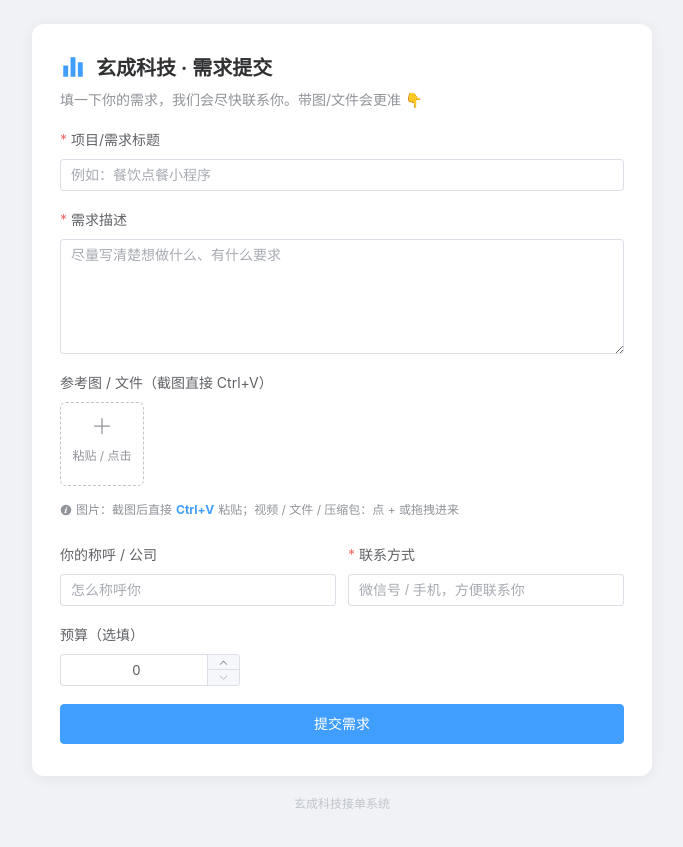
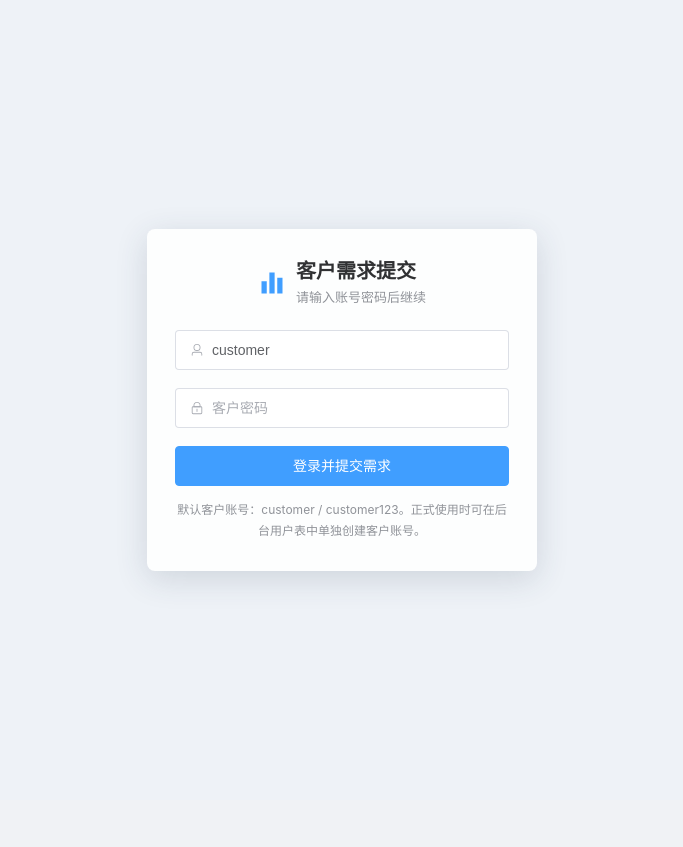
Before and after one commit to jiangyi3265/xuancheng-order-app, a Vue app: page /#/customer-login in a window 1280 px wide. Shown: the whole page, without its empty margins (298-981 px from the left). After the commit the page ends 800 px from the top, so only its background shows below. Built offline with nearby package versions, Linux system fonts and the light colour scheme.

Commit message:
Add customer login for intake

```diff
--- a/package.json
+++ b/package.json
@@ -2,7 +2,7 @@
   "name": "xuancheng-order-app",
   "version": "1.0.0",
   "private": true,
-  "description": "玄成科技接单系统用户端，提供客户需求提交和附件上传入口。",
+  "description": "玄成科技接单系统用户端，提供客户账号登录、需求提交和附件上传入口。",
   "scripts": {
     "dev": "vite --port 5174",
     "build": "vite build",
@@ -11,7 +11,8 @@
   "dependencies": {
     "@element-plus/icons-vue": "^2.3.1",
     "element-plus": "^2.7.6",
-    "vue": "^3.4.31"
+    "vue": "^3.4.31",
+    "vue-router": "^4.4.0"
   },
   "devDependencies": {
     "@vitejs/plugin-vue": "^5.0.5",
--- a/src/App.vue
+++ b/src/App.vue
@@ -1,7 +1,3 @@
 <template>
-  <IntakePage />
+  <router-view />
 </template>
-
-<script setup>
-import IntakePage from '@/views/intake/index.vue'
-</script>
--- a/src/main.js
+++ b/src/main.js
@@ -5,6 +5,7 @@ import zhCn from 'element-plus/es/locale/lang/zh-cn'
 import * as ElementPlusIconsVue from '@element-plus/icons-vue'
 
 import App from './App.vue'
+import router from './router'
 import './styles/index.scss'
 
 const app = createApp(App)
@@ -14,4 +15,5 @@ for (const [key, component] of Object.entries(ElementPlusIconsVue)) {
 }
 
 app.use(ElementPlus, { locale: zhCn })
+app.use(router)
 app.mount('#app')
--- /dev/null
+++ b/src/mock/store.js
@@ -0,0 +1,45 @@
+import { ref } from 'vue'
+
+export const customerToken = ref(localStorage.getItem('customerToken') || '')
+export const customerName = ref(localStorage.getItem('customerName') || '')
+
+export async function customerLogin(username, password) {
+  const res = await fetch('/login', {
+    method: 'POST',
+    headers: { 'Content-Type': 'application/json' },
+    body: JSON.stringify({ username, password })
+  })
+  const json = await res.json()
+  if (json.code !== 200) throw new Error(json.msg || '登录失败')
+  customerToken.value = json.token
+  customerName.value = username
+  localStorage.setItem('customerToken', json.token)
+  localStorage.setItem('customerName', username)
+}
+
+export function customerLogout() {
+  customerToken.value = ''
+  customerName.value = ''
+  localStorage.removeItem('customerToken')
+  localStorage.removeItem('customerName')
+}
+
+export async function customerHttp(url, opts = {}) {
+  const { headers: h, ...rest } = opts
+  const res = await fetch(url, {
+    headers: {
+      'Content-Type': 'application/json',
+      ...(customerToken.value ? { Authorization: 'Bearer ' + customerToken.value } : {}),
+      ...(h || {})
+    },
+    ...rest
+  })
+  const json = await res.json()
+  if (json.code === 401) {
+    customerLogout()
+    if (location.hash !== '#/customer-login') location.hash = '#/customer-login'
+    throw new Error('客户登录已过期，请重新登录')
+  }
+  if (json.code !== 200) throw new Error(json.msg || '请求失败')
+  return json.data
+}
--- /dev/null
+++ b/src/views/customer-login/index.vue
@@ -0,0 +1,113 @@
+<template>
+  <div class="customer-login-page">
+    <section class="login-panel">
+      <div class="brand">
+        <el-icon :size="28" color="#409eff"><Histogram /></el-icon>
+        <div>
+          <strong>客户需求提交</strong>
+          <span>请输入账号密码后继续</span>
+        </div>
+      </div>
+
+      <el-form class="form" @submit.prevent="doLogin">
+        <el-form-item>
+          <el-input v-model="username" size="large" placeholder="客户账号" :prefix-icon="User" @keyup.enter="doLogin" />
+        </el-form-item>
+        <el-form-item>
+          <el-input
+            v-model="password"
+            size="large"
+            type="password"
+            show-password
+            placeholder="客户密码"
+            :prefix-icon="Lock"
+            @keyup.enter="doLogin"
+          />
+        </el-form-item>
+        <el-button type="primary" size="large" class="submit" :loading="loading" @click="doLogin">
+          登录并提交需求
+        </el-button>
+      </el-form>
+
+      <p class="hint">默认客户账号：customer / customer123。正式使用时可在后台用户表中单独创建客户账号。</p>
+    </section>
+  </div>
+</template>
+
+<script setup>
+import { ref } from 'vue'
+import { useRoute, useRouter } from 'vue-router'
+import { ElMessage } from 'element-plus'
+import { Histogram, User, Lock } from '@element-plus/icons-vue'
+import { customerLogin } from '@/mock/store'
+
+const route = useRoute()
+const router = useRouter()
+const username = ref('customer')
+const password = ref('')
+const loading = ref(false)
+
+async function doLogin() {
+  if (!username.value || !password.value) return ElMessage.warning('请输入客户账号和密码')
+  loading.value = true
+  try {
+    await customerLogin(username.value, password.value)
+    ElMessage.success('登录成功')
+    router.push(route.query.redirect || '/intake')
+  } catch (e) {
+    ElMessage.error(e.message || '登录失败')
+  } finally {
+    loading.value = false
+  }
+}
+</script>
+
+<style scoped>
+.customer-login-page {
+  min-height: 100vh;
+  display: flex;
+  align-items: center;
+  justify-content: center;
+  background: #eef2f7;
+  padding: 16px;
+}
+.login-panel {
+  width: 100%;
+  max-width: 390px;
+  background: #fdfefe;
+  border-radius: 8px;
+  padding: 30px 28px;
+  box-shadow: 0 8px 32px rgba(42, 62, 86, 0.16);
+}
+.brand {
+  display: flex;
+  align-items: center;
+  justify-content: center;
+  gap: 10px;
+  color: #303133;
+}
+.brand strong {
+  display: block;
+  font-size: 20px;
+  line-height: 1.2;
+}
+.brand span {
+  display: block;
+  margin-top: 4px;
+  color: #909399;
+  font-size: 13px;
+}
+.form {
+  margin-top: 24px;
+}
+.submit {
+  width: 100%;
+}
+.hint {
+  margin: 14px 0 0;
+  color: #909399;
+  font-size: 12px;
+  line-height: 1.7;
+  text-align: center;
+}
+</style>
--- a/src/views/intake/index.vue
+++ b/src/views/intake/index.vue
@@ -1,22 +1,40 @@
 <template>
   <div class="intake-page">
-    <div class="intake-card">
+    <div class="intake-shell">
+      <header class="topbar">
         <div class="brand">
           <el-icon :size="26" color="#409eff"><Histogram /></el-icon>
-        <span>玄成科技 · 需求提交</span>
+          <div>
+            <strong>玄成科技需求提交</strong>
+            <span>登录后提交项目资料</span>
+          </div>
+        </div>
+        <div class="account">
+          <span>{{ customerName || '客户账号' }}</span>
+          <el-button text type="primary" @click="doLogout">退出</el-button>
+        </div>
+      </header>
+
+      <section class="intake-card">
+        <template v-if="!done">
+          <div class="intro">
+            <h1>把需求、资料、联系方式一次说清楚</h1>
+            <p>提交后会自动进入接单系统，我们会在后台分配负责人并跟进。</p>
           </div>
 
-      <template v-if="!done">
-        <p class="sub">填一下你的需求，我们会尽快联系你。带图/文件会更准 👇</p>
-
           <el-form label-position="top" class="form">
-          <el-form-item label="项目/需求标题" required>
-            <el-input v-model="form.title" placeholder="例如：餐饮点餐小程序" />
+            <el-form-item label="项目 / 需求标题" required>
+              <el-input v-model="form.title" placeholder="例如：餐饮门店点餐小程序" />
             </el-form-item>
             <el-form-item label="需求描述" required>
-            <el-input v-model="form.requirement" type="textarea" :rows="5" placeholder="尽量写清楚想做什么、有什么要求" />
+              <el-input
+                v-model="form.requirement"
+                type="textarea"
+                :rows="5"
+                placeholder="尽量写清楚想做什么、已有资料、交付时间、参考链接等"
+              />
             </el-form-item>
-          <el-form-item label="参考图 / 文件（截图直接 Ctrl+V）">
+            <el-form-item label="参考图 / 文件">
               <AttachmentUploader v-model="form.attachments" />
             </el-form-item>
             <el-row :gutter="12">
@@ -27,15 +45,21 @@
               </el-col>
               <el-col :xs="24" :sm="12">
                 <el-form-item label="联系方式" required>
-                <el-input v-model="form.contact" placeholder="微信号 / 手机，方便联系你" />
+                  <el-input v-model="form.contact" placeholder="微信号 / 手机号" />
                 </el-form-item>
               </el-col>
             </el-row>
-          <el-form-item label="预算（选填）">
-            <el-input-number v-model="form.amount" :min="0" :step="100" controls-position="right" style="width: 180px" />
+            <el-form-item label="预算">
+              <el-input-number
+                v-model="form.amount"
+                :min="0"
+                :step="100"
+                controls-position="right"
+                style="width: 180px"
+              />
             </el-form-item>
 
-          <el-button type="primary" size="large" :loading="submitting" style="width: 100%" @click="submit">
+            <el-button type="primary" size="large" :loading="submitting" class="submit" @click="submit">
               提交需求
             </el-button>
           </el-form>
@@ -43,21 +67,26 @@
 
         <div v-else class="done">
           <el-icon :size="56" color="#67c23a"><CircleCheckFilled /></el-icon>
-        <h3>提交成功！</h3>
-        <p>我们已收到你的需求，会尽快联系你。</p>
-        <el-button @click="reset">再提交一个</el-button>
+          <h2>提交成功</h2>
+          <p>我们已收到你的需求，会尽快联系你确认细节。</p>
+          <el-button type="primary" @click="reset">继续提交</el-button>
         </div>
+      </section>
+
+      <p class="foot">玄成科技接单系统</p>
     </div>
-    <p class="foot">玄成科技接单系统</p>
   </div>
 </template>
 
 <script setup>
 import { reactive, ref } from 'vue'
+import { useRouter } from 'vue-router'
 import { ElMessage } from 'element-plus'
 import { Histogram, CircleCheckFilled } from '@element-plus/icons-vue'
 import AttachmentUploader from '@/components/AttachmentUploader.vue'
+import { customerHttp, customerLogout, customerName } from '@/mock/store'
 
+const router = useRouter()
 const blank = () => ({ title: '', requirement: '', customer: '', contact: '', amount: 0, attachments: [] })
 const form = reactive(blank())
 const submitting = ref(false)
@@ -66,13 +95,13 @@ const done = ref(false)
 async function submit() {
   if (!form.title.trim()) return ElMessage.warning('请填写需求标题')
   if (!form.requirement.trim()) return ElMessage.warning('请描述一下需求')
-  if (!form.contact.trim()) return ElMessage.warning('请留个联系方式，方便我们联系你')
+  if (!form.contact.trim()) return ElMessage.warning('请留下联系方式，方便我们联系你')
   submitting.value = true
   try {
     const payload = {
       title: form.title.trim(),
       requirement: form.requirement.trim(),
-      customer: form.customer.trim(),
+      customer: form.customer.trim() || customerName.value,
       contact: form.contact.trim(),
       amount: form.amount || 0,
       attachments: [...form.attachments],
@@ -80,15 +109,12 @@ async function submit() {
       ownerId: 2,
       status: 'pending',
       priority: 'medium',
-      byUserName: form.customer.trim() || '客户提交'
+      byUserName: form.customer.trim() || customerName.value || '客户提交'
     }
-    const res = await fetch('/jiedan/order/intake', {
+    await customerHttp('/jiedan/order/intake', {
       method: 'POST',
-      headers: { 'Content-Type': 'application/json' },
       body: JSON.stringify(payload)
     })
-    const j = await res.json()
-    if (j.code !== 200) throw new Error(j.msg || '提交失败')
     done.value = true
   } catch (e) {
     ElMessage.error('提交失败：' + e.message)
@@ -101,6 +127,11 @@ function reset() {
   Object.assign(form, blank())
   done.value = false
 }
+
+function doLogout() {
+  customerLogout()
+  router.push('/customer-login')
+}
 </script>
 
 <style scoped>
@@ -108,49 +139,89 @@ function reset() {
   min-height: 100vh;
   background: #f0f2f5;
   padding: 24px 16px;
+}
+.intake-shell {
+  width: 100%;
+  max-width: 760px;
+  margin: 0 auto;
+}
+.topbar {
   display: flex;
-  flex-direction: column;
+  justify-content: space-between;
   align-items: center;
-}
-.intake-card {
-  width: 100%;
-  max-width: 620px;
-  background: #fff;
-  border-radius: 12px;
-  padding: 28px 28px 32px;
-  box-shadow: 0 2px 16px rgba(0, 0, 0, 0.06);
+  gap: 16px;
+  margin-bottom: 16px;
 }
 .brand {
   display: flex;
   align-items: center;
   gap: 10px;
-  font-size: 20px;
-  font-weight: 700;
   color: #303133;
 }
-.sub {
+.brand strong {
+  display: block;
+  font-size: 18px;
+  line-height: 1.2;
+}
+.brand span {
+  display: block;
+  margin-top: 3px;
+  font-size: 13px;
   color: #909399;
+}
+.account {
+  display: flex;
+  align-items: center;
+  gap: 8px;
+  color: #606266;
   font-size: 14px;
-  margin: 8px 0 20px;
+  white-space: nowrap;
 }
-.form {
-  margin-top: 6px;
+.intake-card {
+  background: #fdfefe;
+  border-radius: 8px;
+  padding: 28px;
+  box-shadow: 0 2px 16px rgba(0, 0, 0, 0.06);
+}
+.intro h1 {
+  margin: 0;
+  font-size: 22px;
+  line-height: 1.35;
+  color: #303133;
+}
+.intro p {
+  margin: 8px 0 22px;
+  color: #606266;
+  font-size: 14px;
+}
+.submit {
+  width: 100%;
 }
 .done {
   text-align: center;
-  padding: 30px 0;
+  padding: 34px 0;
 }
-.done h3 {
+.done h2 {
   margin: 14px 0 6px;
-  font-size: 20px;
+  font-size: 21px;
 }
 .done p {
-  color: #909399;
+  color: #606266;
   margin: 0 0 20px;
 }
 .foot {
   color: #c0c4cc;
   font-size: 12px;
+  text-align: center;
   margin-top: 18px;
 }
+@media (max-width: 640px) {
+  .topbar {
+    align-items: flex-start;
+    flex-direction: column;
+  }
+  .intake-card {
+    padding: 22px 18px;
+  }
+}
 </style>
--- a/vite.config.js
+++ b/vite.config.js
@@ -16,6 +16,7 @@ export default defineConfig({
     open: false,
     host: true,
     proxy: {
+      '/login': { target: BACKEND, changeOrigin: true },
       '/jiedan': { target: BACKEND, changeOrigin: true }
     }
   },
@@ -23,6 +24,7 @@ export default defineConfig({
     port: 4174,
     host: true,
     proxy: {
+      '/login': { target: BACKEND, changeOrigin: true },
       '/jiedan': { target: BACKEND, changeOrigin: true }
     }
   }
```
Also changed, not shown: src/router/index.js (added, +33 -0 lines), 1 other file (tests, documents, lock files or other folders). Lines whose indentation alone changed are shown as unchanged.
